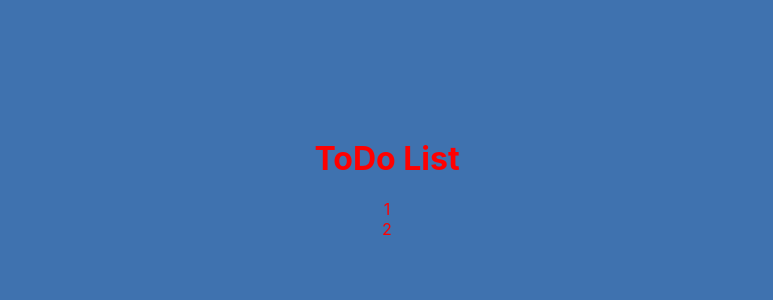
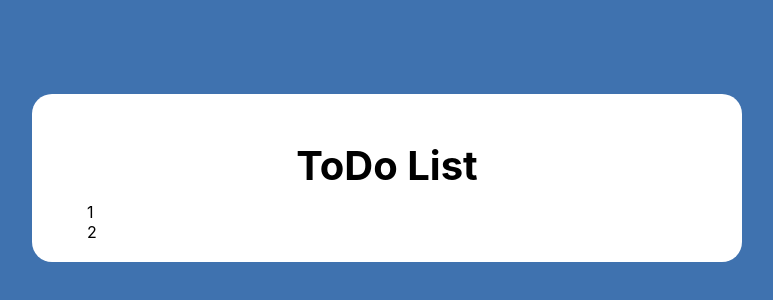
Before and after one commit to leo153624nid/ToDoList, a React (Create React App) app: page / in a window 1280 px wide. Shown: the part 222-522 px from the top of the page, without its empty margins (253-1026 px from the left). Built offline with nearby package versions, Linux system fonts and the light colour scheme; a web font is replaced by a local one.

Commit message:
create store

```diff
--- a/src/components/App/App.module.css
+++ b/src/components/App/App.module.css
@@ -1,4 +1,15 @@
-.app {
+.page {
+    min-width: 600px;
+    background: white;
+    border-radius: 20px;
+    padding: 20px 55px;
+}
+
+.title {
+    font-size: 40px;
+    margin-bottom: 0.3em;
     text-align: center;
-    color: red;
 }
+
+.section {
+}
--- a/src/components/App/App.tsx
+++ b/src/components/App/App.tsx
@@ -4,10 +4,10 @@ import s from './App.module.css'
 
 function App() {
     return (
-        <div className={s.app}>
-            <h1>ToDo List</h1>
-            <section>1</section>
-            <section>2</section>
+        <div className={s.page}>
+            <h1 className={s.title}>ToDo List</h1>
+            <section className={s.secction}>1</section>
+            <section className={s.secction}>2</section>
         </div>
     )
 }
--- a/src/store/reduxStore.ts
+++ b/src/store/reduxStore.ts
@@ -2,11 +2,10 @@
 /* eslint-disable import/no-unresolved */
 import { configureStore } from '@reduxjs/toolkit'
 import logger from 'redux-logger'
-import userReducer from './slices/userSlice'
-import imageReducer from './slices/imgSlice'
+import todoListReducer from './slices/todoListSlice'
 
 const store = configureStore({
-    reducer: { user: userReducer, image: imageReducer },
+    reducer: { todoList: todoListReducer },
     middleware: (getDefaultMiddleware) =>
         getDefaultMiddleware({}).concat(logger),
 })
--- a/src/store/slices/imgSlice.ts
+++ /dev/null
@@ -1,49 +0,0 @@
-import { createSlice, PayloadAction } from '@reduxjs/toolkit'
-import { Image } from './userSlice'
-
-export interface Comment {
-    id: number
-    text: string
-    date: number
-}
-
-export interface ImageData extends Image {
-    comments: Comment[]
-}
-
-interface InitState {
-    imageData: ImageData
-}
-
-const initialState: InitState = {
-    imageData: {
-        id: 0,
-        url: '',
-        comments: [],
-    },
-}
-
-const imgSlice = createSlice({
-    name: 'image',
-    initialState,
-    reducers: {
-        setImageData(state, action: PayloadAction<InitState>) {
-            state.imageData.id = action.payload.imageData.id
-            state.imageData.url = action.payload.imageData.url
-            state.imageData.comments = action.payload.imageData.comments
-        },
-        clearImageData(state) {
-            state.imageData.id = 0
-            state.imageData.url = ''
-            state.imageData.comments = []
-        },
-        postImageComment(state, action: PayloadAction<InitState>) {
-            state.imageData.comments.push(action.payload.imageData.comments[0])
-        },
-    },
-})
-
-export const { setImageData, clearImageData, postImageComment } =
-    imgSlice.actions
-
-export default imgSlice.reducer
--- a/src/store/slices/userSlice.ts
+++ b/src/store/slices/todoListSlice.ts
@@ -1,4 +1,3 @@
-/* eslint-disable no-param-reassign */
 import { createSlice, PayloadAction } from '@reduxjs/toolkit'
 
 export interface Image {
@@ -16,21 +15,21 @@ const initialState: InitState = {
     images: [],
 }
 
-const userSlice = createSlice({
-    name: 'user',
+const todoListSlice = createSlice({
+    name: 'todoList',
     initialState,
     reducers: {
-        setUser(state, action: PayloadAction<InitState>) {
+        setTodo(state, action: PayloadAction<InitState>) {
             state.userName = action.payload.userName
             state.images = [...action.payload.images]
         },
-        removeUser(state) {
+        removeTodo(state) {
             state.userName = ''
             state.images = []
         },
     },
 })
 
-export const { setUser, removeUser } = userSlice.actions
+export const { setTodo, removeTodo } = todoListSlice.actions
 
-export default userSlice.reducer
+export default todoListSlice.reducer
```
